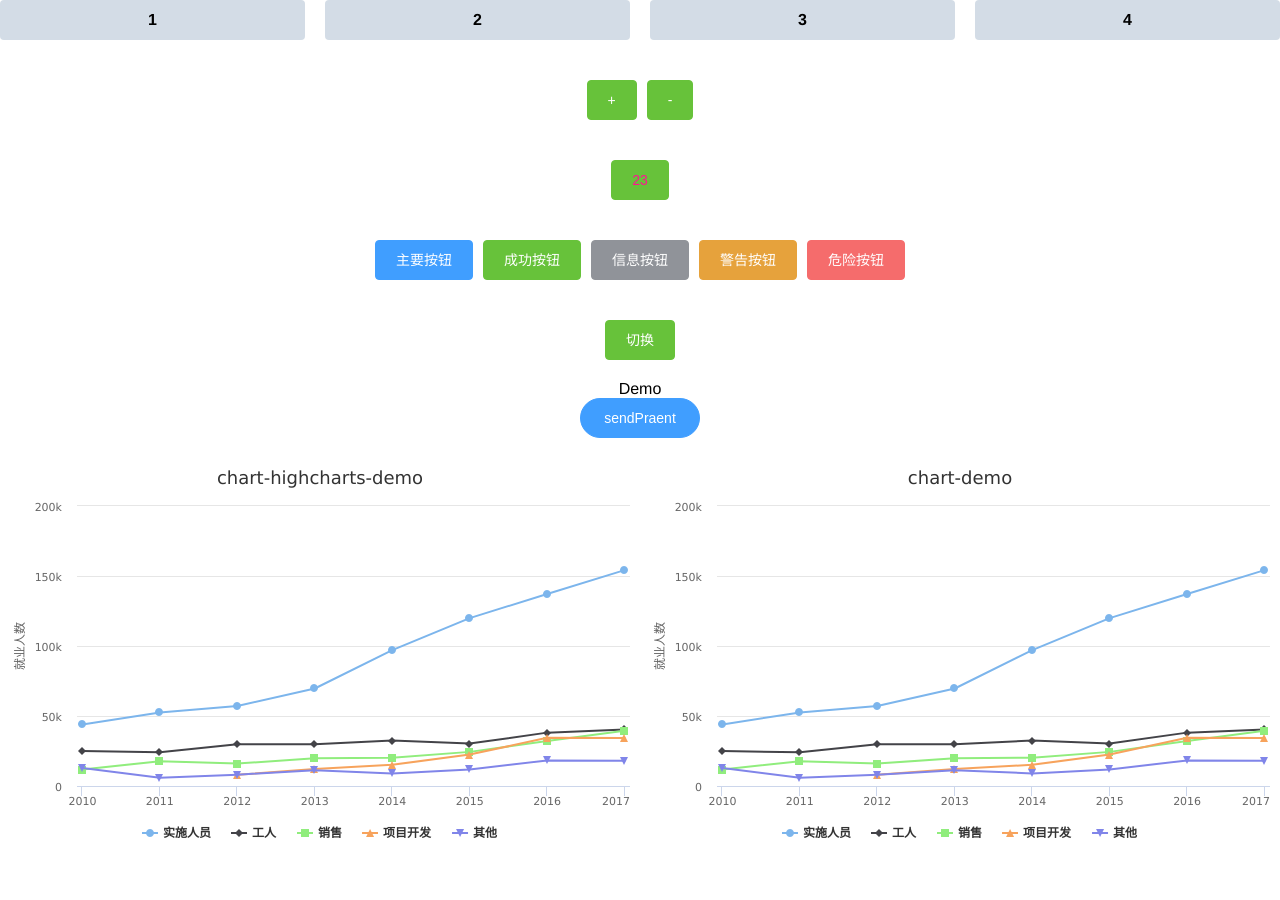
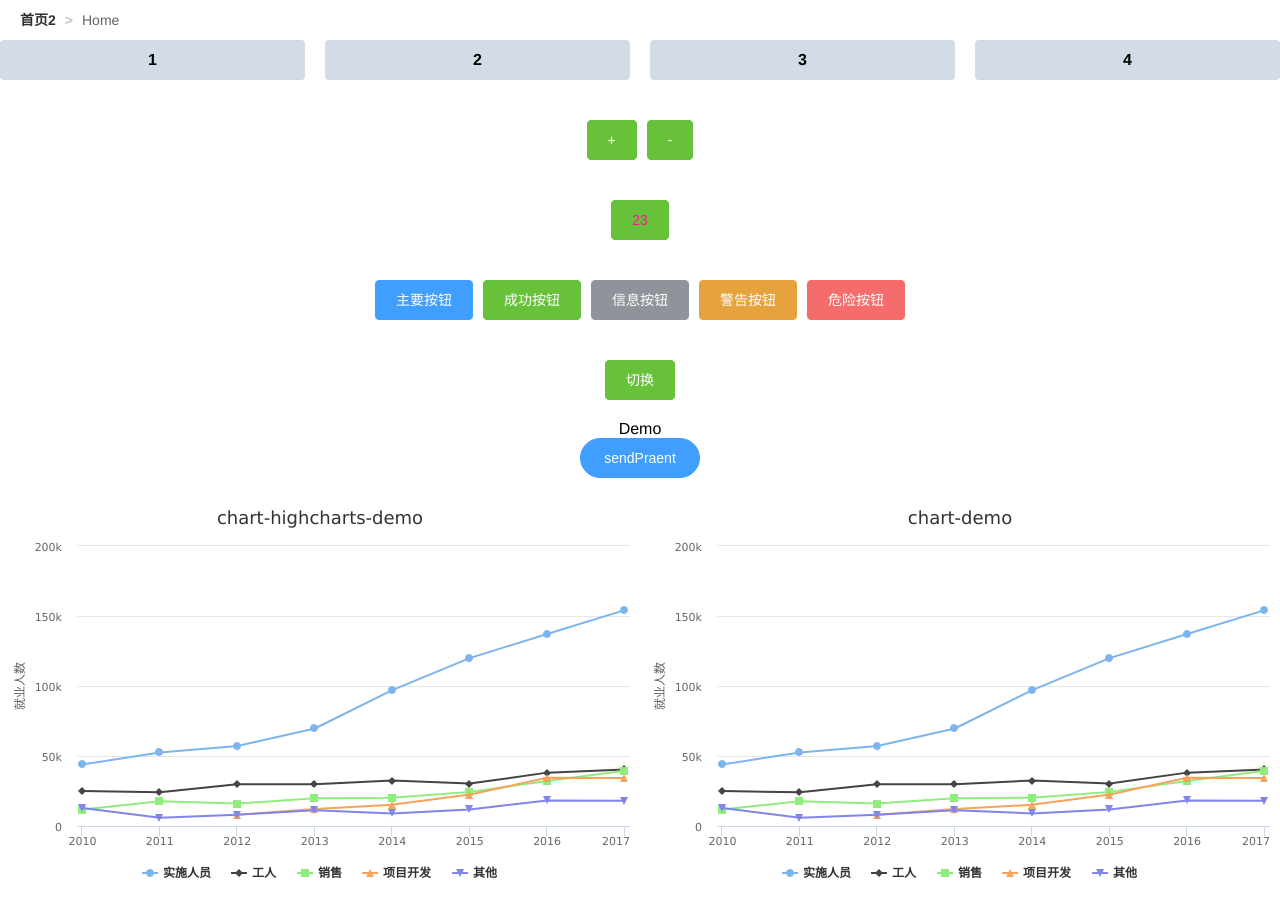
Before and after one commit to 18204001-6-5-4-huang-jian/vue-project, a Vue app: page /#/home/1 in a window 1280 px wide. Before the commit the page ends 860 px from the top, so only its background shows below. Built offline with nearby package versions, Linux system fonts and the light colour scheme; what vue-highcharts would draw is missing.

Commit message:
[breadcrumb]

```diff
--- a/src/App.vue
+++ b/src/App.vue
@@ -1,6 +1,8 @@
 <template>
   <div id="app">
-   <router-view></router-view>
+     <transition name="el-fade-in-linear">
+       <router-view></router-view>
+      </transition>
   </div>
 </template>
 <script>
--- /dev/null
+++ b/src/common/breadcrumb.vue
@@ -0,0 +1,26 @@
+<template>
+    <el-breadcrumb separator=">">
+    <el-breadcrumb-item :to="{path:'/login'}">{{this.$route.meta.title}}</el-breadcrumb-item>
+     <el-breadcrumb-item v-for="(item,index) in $route.meta.breadcrumb" :key="index">{{item.name}}</el-breadcrumb-item>
+</el-breadcrumb>
+</template>
+<script>
+export default {
+    data(){
+        return{
+
+        }
+    },
+    mounted() {
+
+    },
+}
+</script>
+<style scoped>
+    .el-breadcrumb{
+        height: 30px;
+        line-height: 30px;
+        background: #fff;
+        padding: 5px 20px;
+    }
+</style>
--- a/src/components/Default.vue
+++ b/src/components/Default.vue
@@ -1,5 +1,6 @@
 <template>
 <el-container>
+  <bread></bread>
   <el-header>Huang Jian</el-header>
   <el-main>
     <el-row :gutter="20">
@@ -8,15 +9,67 @@
     <el-col :span="6"><div class="grid-content bg-purple">2</div></el-col>
     <el-col :span="6"><div class="grid-content bg-purple">2</div></el-col>
   </el-row>
+   <el-tree
+      :data="treeData"
+      show-checkbox
+      node-key="id"
+      :default-expanded-keys="[]"
+      :default-checked-keys="checkedArray"
+      :props="defaultProps">
+    </el-tree>
   </el-main>
 </el-container>
 </template>
 <script>
+import bread from '../common/breadcrumb.vue'
 export default {
+    name:'Default',
     data() {
       return{
-
+         treeData: [{
+          id: 1,
+          label: '一级 1',
+          children: [{
+            id: 4,
+            label: '二级 1-1',
+            children: [{
+              id: 9,
+              label: '三级 1-1-1'
+            }, {
+              id: 10,
+              label: '三级 1-1-2'
+            }]
+          }]
+        }, {
+          id: 2,
+          label: '一级 2',
+          children: [{
+            id: 5,
+            label: '二级 2-1'
+          }, {
+            id: 6,
+            label: '二级 2-2'
+          }]
+        }, {
+          id: 3,
+          label: '一级 3',
+          children: [{
+            id: 7,
+            label: '二级 3-1'
+          }, {
+            id: 8,
+            label: '二级 3-2'
+          }]
+        }],
+        defaultProps: {
+          children: 'children',
+          label: 'label'
+        },
+        checkedArray:[5,6]
       }
+    },
+    components:{
+       bread
     },
     mounted() {
 
--- a/src/components/Home.vue
+++ b/src/components/Home.vue
@@ -1,5 +1,6 @@
 <template>
  <div>
+   <bread></bread>
    <el-row :gutter="20">
   <el-col :span="6"><div class="grid-content bg-purple">1</div></el-col>
   <el-col :span="6"><div class="grid-content bg-purple">2</div></el-col>
@@ -31,11 +32,13 @@
 import HighCharts from "highcharts";
 import child from "../container/Child";
 import chart from "../container/Chart";
+import bread from '../common/breadcrumb.vue'
 export default {
   name: "Home",
   components: {
     child,
-    chart
+    chart,
+    bread
   },
   data() {
     return {
--- a/src/router/index.js
+++ b/src/router/index.js
@@ -10,19 +10,59 @@ const routes = [
       {
         path: '/',
         // redirect: 'Login'
-        component: Login
+        name:Login,
+        component: Login,
+        meta: {
+          title: '首页1',
+          breadcrumb:[
+            {
+              name:'Login',
+              path:'/login'
+            },
+          ]
+        },
       },
       {
         path: '/login',
-        component: Login
+        name:Login,
+        component: Login,
+        meta: {
+          title: '首页1',
+          breadcrumb:[
+            {
+              name:'Login',
+              path:'/ogin'
+            },
+          ]
+        },
       },
       {
         path: '/home/:id',
-        component: Home
+        name:Home,
+        component: Home,
+        meta: {
+          title: '首页2',
+          breadcrumb:[
+            {
+              name:'Home',
+              path:'/home/:id'
+            },
+          ]
+        },
       },
       {
         path:'/default',
-        component:Default
+        name:Default,
+        component:Default,
+        meta: {
+          title: '首页3',
+          breadcrumb:[
+            {
+              name:'Default',
+              path:'/default'
+            },
+          ]
+        },
       }
 ]
 const router  = new Router({
```
